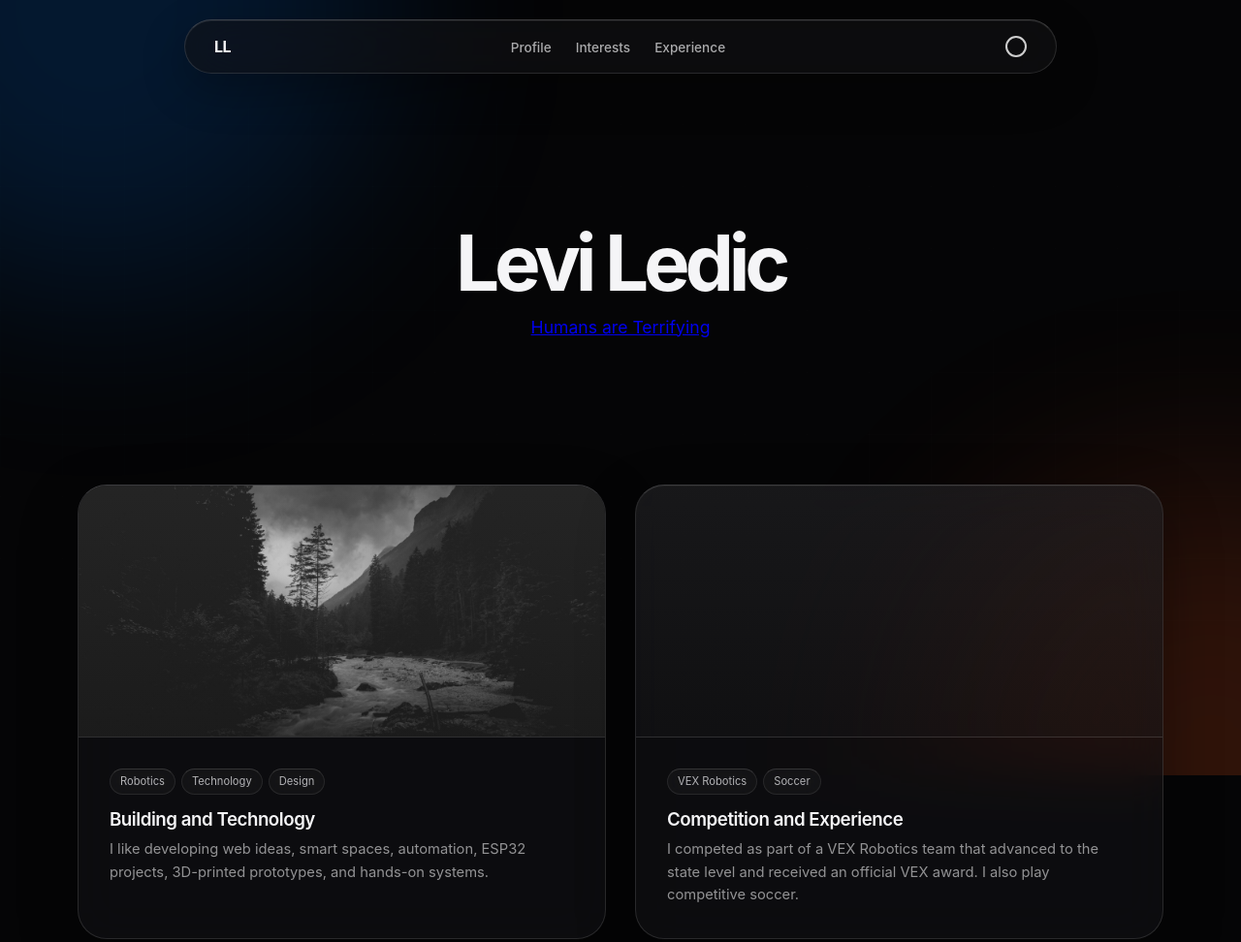
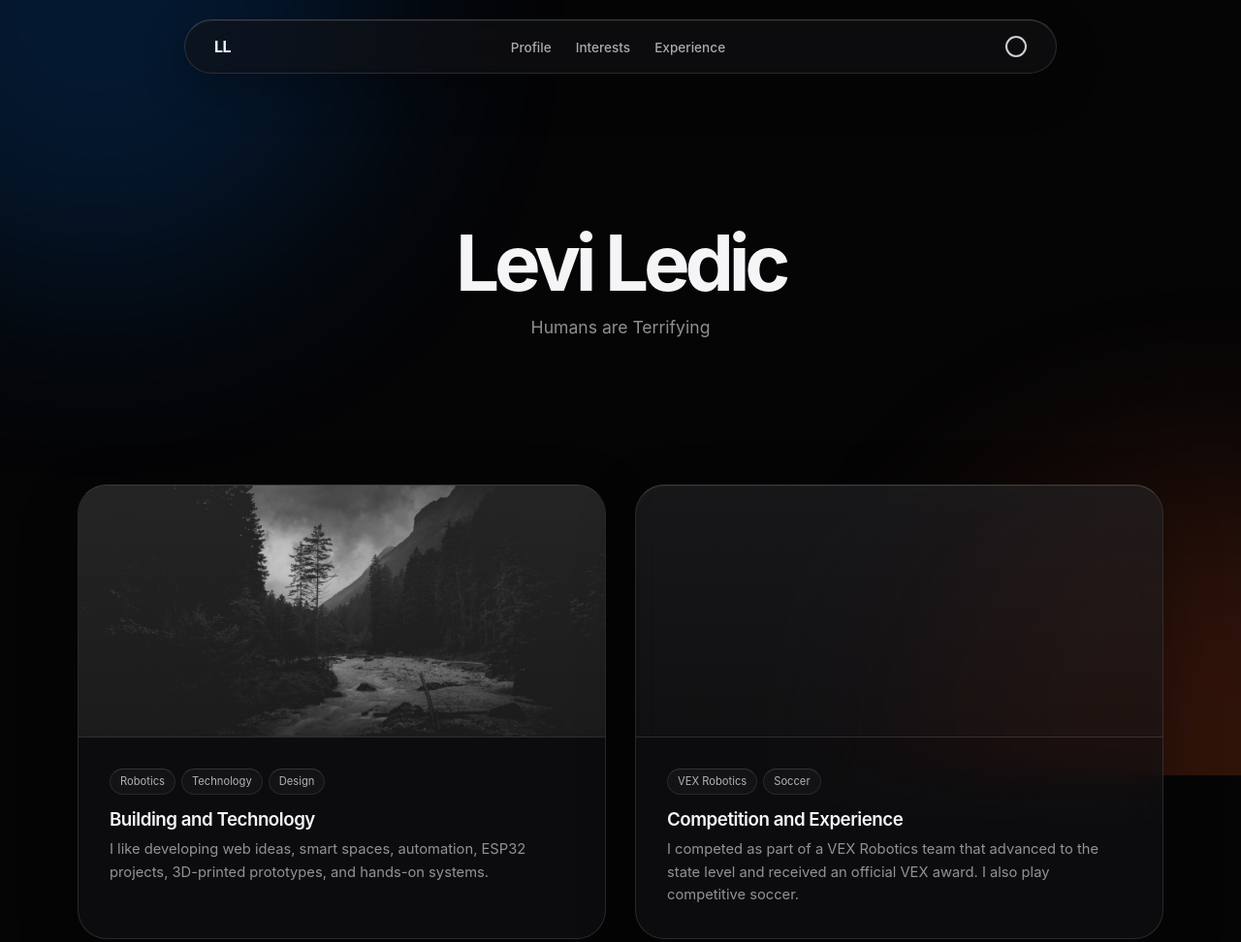
Before and after one commit to leviledic/levi-ledic-portfolio, a plain HTML site: page index.html in a window 1280 px wide. Shown: the top 972 px of the page at 97% size. Drawn offline with Linux system fonts and the light colour scheme.

Commit message:
Update style.css

```diff
--- a/style.css
+++ b/style.css
@@ -60,9 +60,9 @@
 }
 
 * {
+  box-sizing: border-box;
   margin: 0;
   padding: 0;
-  box-sizing: border-box;
 }
 
 html {
@@ -184,6 +184,7 @@ main,
   width: min(calc(100% - 40px), 900px);
   align-items: center;
   justify-content: space-between;
+
   padding: 1rem 30px;
 
   border: 1px solid var(--border);
@@ -251,7 +252,6 @@ main,
 }
 
 .theme-toggle:hover {
-  opacity: 1;
   transform: scale(1.1);
 }
 
@@ -280,6 +280,39 @@ main,
   margin-top: 18px;
   color: var(--secondary-text);
   font-size: clamp(0.95rem, 2vw, 1.1rem);
+}
+
+.hero-link {
+  position: relative;
+  color: inherit;
+  text-decoration: none;
+  transition:
+    color 0.2s ease,
+    opacity 0.2s ease;
+}
+
+.hero-link::after {
+  content: "";
+  position: absolute;
+  right: 0;
+  bottom: -4px;
+  left: 0;
+  height: 1px;
+  background: currentColor;
+  opacity: 0;
+  transform: scaleX(0.7);
+  transition:
+    opacity 0.2s ease,
+    transform 0.2s ease;
+}
+
+.hero-link:hover {
+  color: var(--blue);
+}
+
+.hero-link:hover::after {
+  opacity: 0.65;
+  transform: scaleX(1);
 }
 
 /* Cards */
@@ -315,6 +348,12 @@ main,
     0 28px 70px rgba(0, 0, 0, 0.24),
     0 0 35px rgba(0, 122, 255, 0.06);
   transform: translateY(-9px);
+}
+
+.theme-checkbox:checked ~ .theme-wrapper .project-card:hover {
+  box-shadow:
+    0 28px 65px rgba(38, 48, 70, 0.14),
+    0 0 35px rgba(0, 122, 255, 0.06);
 }
 
 .card-image-wrapper {
@@ -377,18 +416,14 @@ main,
   display: inline-flex;
   align-items: center;
   padding: 4px 10px;
-
   border: 1px solid var(--border);
   border-top-color: var(--border-highlight);
   border-radius: 100px;
-
   background: var(--glass-tag);
   color: var(--text);
-
   font-size: 0.7rem;
   line-height: 1.5;
   opacity: 0.72;
-
   backdrop-filter: blur(10px);
   -webkit-backdrop-filter: blur(10px);
 }
@@ -495,15 +530,12 @@ main,
   max-height: min(82vh, 780px);
   overflow-y: auto;
   padding: clamp(27px, 5vw, 48px);
-
   border: 1px solid var(--border);
   border-top-color: var(--border-highlight);
   border-radius: 30px;
-
   background: var(--glass-panel);
   color: var(--text);
   box-shadow: 0 30px 100px rgba(0, 0, 0, 0.45);
-
   backdrop-filter: blur(34px) saturate(160%);
   -webkit-backdrop-filter: blur(34px) saturate(160%);
 }
@@ -541,13 +573,10 @@ main,
   height: 34px;
   flex: 0 0 auto;
   place-items: center;
-
   border: 1px solid var(--border);
   border-radius: 50%;
-
   background: rgba(255, 255, 255, 0.05);
   color: var(--text);
-
   font-size: 1.25rem;
   line-height: 1;
   text-decoration: none;
@@ -571,6 +600,10 @@ main,
   line-height: 1.65;
 }
 
+.legal-panel p + p {
+  margin-top: 14px;
+}
+
 .legal-panel .legal-disclaimer {
   margin-top: 30px;
   padding-top: 20px;
@@ -579,7 +612,7 @@ main,
   opacity: 0.7;
 }
 
-/* Focus */
+/* Accessibility */
 
 a:focus-visible,
 .theme-toggle:focus-visible {
@@ -587,7 +620,7 @@ a:focus-visible,
   outline-offset: 5px;
 }
 
-/* Responsive */
+/* Tablet */
 
 @media (max-width: 760px) {
   .projects-grid {
@@ -604,6 +637,8 @@ a:focus-visible,
     justify-content: flex-start;
   }
 }
+
+/* Mobile */
 
 @media (max-width: 600px) {
   html {
@@ -677,6 +712,8 @@ a:focus-visible,
   }
 }
 
+/* Reduced motion */
+
 @media (prefers-reduced-motion: reduce) {
   html {
     scroll-behavior: auto;
```
